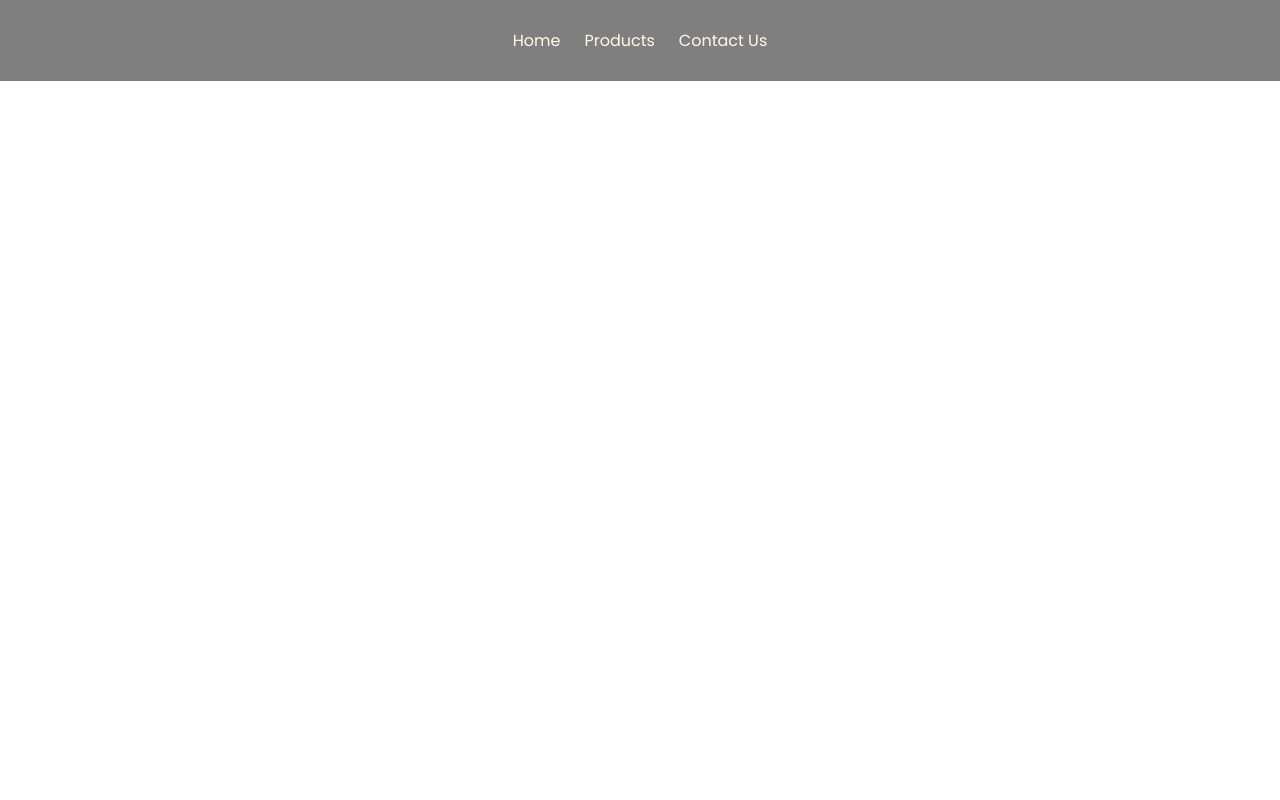
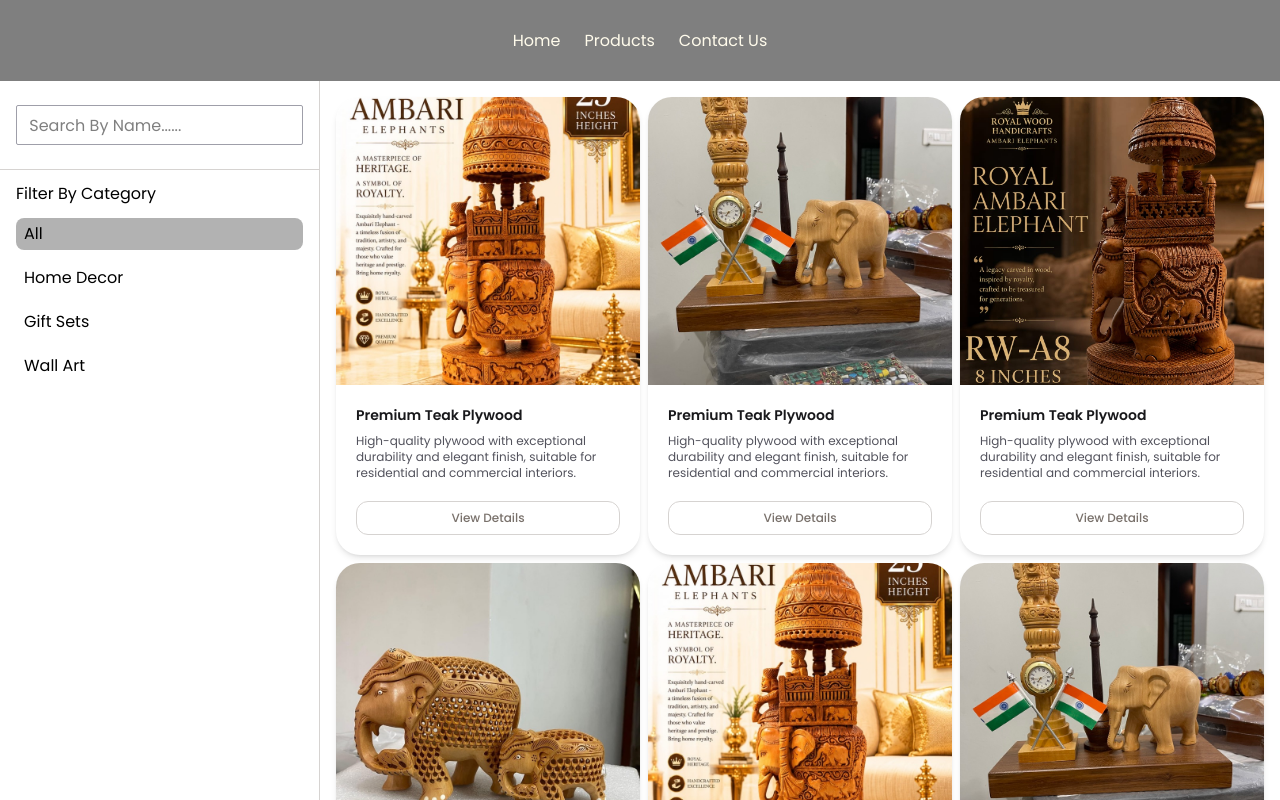
Before and after one commit to syedre/supabase, a React (Vite) app: page /products in a window 1280 px wide. Built offline with nearby package versions, Linux system fonts and the light colour scheme; no server answers.

Commit message:
modify product page

```diff
--- a/src/pages/productCategoryPage.jsx
+++ b/src/pages/productCategoryPage.jsx
@@ -1,11 +1,53 @@
-import React from "react";
+import React, { useState } from "react";
 import { LandingHeader } from "./landingPage";
+import ProductCard from "../components/productCard";
+
+const catergory = ["All", "Home Decor", "Gift Sets", "Wall Art"];
 
 const ProductCategory = () => {
+  const [active, setActive] = useState("All");
   return (
-    <>
+    <div className="overflow-hidden">
       <LandingHeader />
-    </>
+      <div className="grid grid-cols-4 mt-20.25 h-[calc(100vh-81px)] ">
+        <div className="border-r border-stone-300 flex flex-col ">
+          <div className="px-4">
+            <input
+              placeholder=" Search By Name......"
+              className="w-full h-10 rounded-xs outline-none px-2 mt-6 "
+            />
+          </div>
+          <div className=" border-b border-stone-300 mt-6"></div>
+          <div className=" flex-1 ">
+            <div className="px-4">
+              <h3 className="py-3">Filter By Category</h3>
+              <div className="flex flex-wrap flex-col gap-3   ">
+                {catergory?.map((i, index) => {
+                  return (
+                    <button
+                      key={index}
+                      className={`${active === i ? "backdrop-blur-xl bg-black/30" : ""} px-2 py-1
+                      rounded-lg
+                     text-left   transition-all duration-300 ease-in-out `}
+                      onClick={() => setActive(i)}
+                    >
+                      {i}
+                    </button>
+                  );
+                })}
+              </div>
+            </div>
+          </div>
+        </div>
+        <div className="col-span-3 grid  h-full overflow-y-auto">
+          <div className=" grid grid-cols-3 p-4 gap-2 ">
+            {[1, 2, 3, 4, 1, 2, 3, 4]?.map((i, index) => {
+              return <ProductCard i={i} key={index} />;
+            })}
+          </div>
+        </div>
+      </div>
+    </div>
   );
 };
 
```
